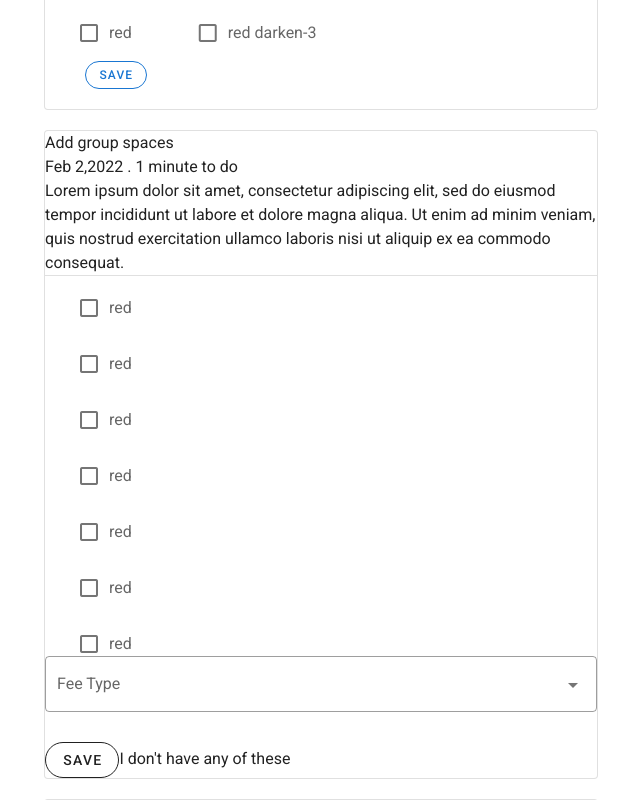
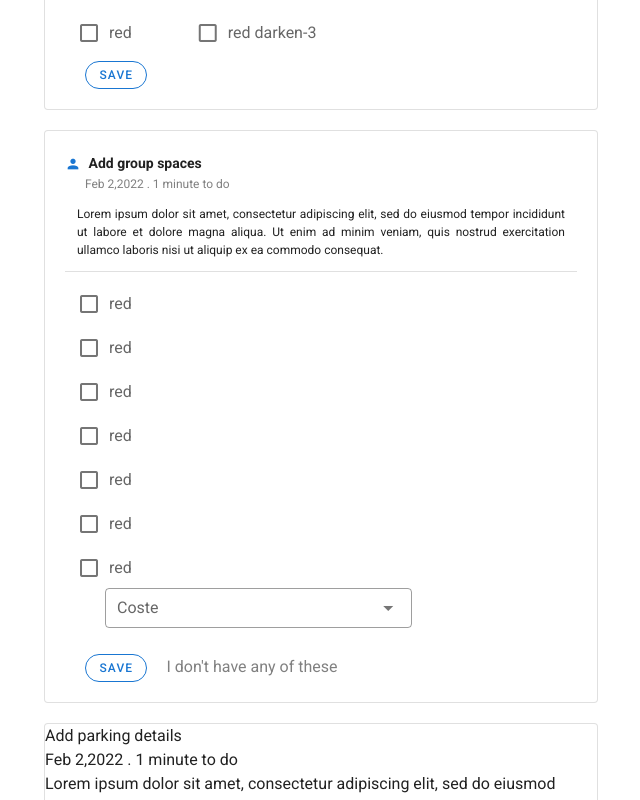
Before and after one commit to aleeraza12/hotel_managment, a Vue app: page /Tabs2 in a window 1280 px wide. Shown: the part 1960-2760 px from the top of the page, without its empty margins (224-864 px from the left). Built offline with nearby package versions, Linux system fonts and the light colour scheme.

Commit message:
4th section

```diff
--- a/src/components/Tabs2Forms/Opportunities.vue
+++ b/src/components/Tabs2Forms/Opportunities.vue
@@ -445,134 +445,91 @@
     </v-card>
      <!-- 4th card -->
     <v-card
-class="my-auto mt-5"
+      class="my-auto mt-5 pa-5"
       max-width="554"
-    outlined>
+      outlined
+    >
       <div>
-      <v-icon>
-        mdi-
+        <v-icon color="primary" dense small >
+         mdi-account
         </v-icon>
-      <span>Add group spaces</span>
-       <div>
+        <span class="card-title ml-1 mr-5">
+          Add group spaces
+        </span>
+      </div>
+      <div class="date ml-5">
         Feb 2,2022 . 1 minute to do
       </div>
-    <div>{{text}}</div>
+      <div class="card-body-text ma-3">
+        {{text}}
+      </div>
       <v-divider></v-divider>
-     <div class="pl-8 pr-8">
-      <v-row class="d-flex">
-        <v-col sm="4" md="4">
+      <div  class="d-flex ml-3 ">
         <v-checkbox
           label="red"
-            color="red"
+          color="primary"
           value="red"
           hide-details
         ></v-checkbox>
-        </v-col>
-        <v-col sm="4" md="4">
-
-        </v-col>
-      </v-row>
-    </div> <div class="pl-8 pr-8">
-      <v-row class="d-flex">
-        <v-col sm="4" md="4">
+      </div>
+      <div  class="d-flex ml-3 ">
         <v-checkbox
           label="red"
-            color="red"
+          color="primary"
           value="red"
           hide-details
         ></v-checkbox>
-        </v-col>
-        <v-col sm="4" md="4">
-
-        </v-col>
-      </v-row>
-    </div> <div class="pl-8 pr-8">
-      <v-row class="d-flex">
-        <v-col sm="4" md="4">
+      </div>
+      <div  class="d-flex ml-3 ">
         <v-checkbox
           label="red"
-            color="red"
+          color="primary"
           value="red"
           hide-details
         ></v-checkbox>
-        </v-col>
-        <v-col sm="4" md="4">
-
-        </v-col>
-      </v-row>
-    </div> <div class="pl-8 pr-8">
-      <v-row class="d-flex">
-        <v-col sm="4" md="4">
+      </div>
+      <div  class="d-flex ml-3 ">
         <v-checkbox
           label="red"
-            color="red"
+          color="primary"
           value="red"
           hide-details
         ></v-checkbox>
-        </v-col>
-        <v-col sm="4" md="4">
-
-        </v-col>
-      </v-row>
-    </div> <div class="pl-8 pr-8">
-      <v-row class="d-flex">
-        <v-col sm="4" md="4">
+      </div>
+      <div  class="d-flex ml-3 ">
         <v-checkbox
           label="red"
-            color="red"
+          color="primary"
           value="red"
           hide-details
         ></v-checkbox>
-        </v-col>
-        <v-col sm="4" md="4">
-
-        </v-col>
-      </v-row>
-    </div> <div class="pl-8 pr-8">
-      <v-row class="d-flex">
-        <v-col sm="4" md="4">
+      </div>
+      <div  class="d-flex ml-3 ">
         <v-checkbox
           label="red"
-            color="red"
+          color="primary"
           value="red"
           hide-details
         ></v-checkbox>
-        </v-col>
-        <v-col sm="4" md="4">
-
-        </v-col>
-      </v-row>
       </div>
-    <div class="pl-8 pr-8">
-      <v-row class="d-flex">
-        <v-col sm="4" md="4">
+      <div  class="d-flex ml-3 ">
         <v-checkbox
           label="red"
-            color="red"
+          color="primary"
           value="red"
           hide-details
         ></v-checkbox>
-        </v-col>
-        <v-col sm="4" md="4">
-
-        </v-col>
-      </v-row>
       </div>
-    <div>
-       <v-select
-          :items="items"
-          label="Fee Type"
-          outlined
-        ></v-select>
+      <div class="mt-2 ml-10" style="width:60%">
+        <v-select class="mb-0" dense small :items="items" label="Coste" outlined></v-select>
       </div>
-      <div>
-      <v-btn outlined rounded >
+      <div class="ml-5">
+        <v-btn rounded outlined dense small color="primary">
           Save
-      </v-btn><span>I don't have any of these</span>
-    </div>
+        </v-btn>
+        <span class="ml-5" style="color:grey">I don't have any of these</span>
       </div>
     </v-card>
-
       <!-- 5th card -->
 
 <v-card
```
Lines whose indentation alone changed are shown as unchanged.
